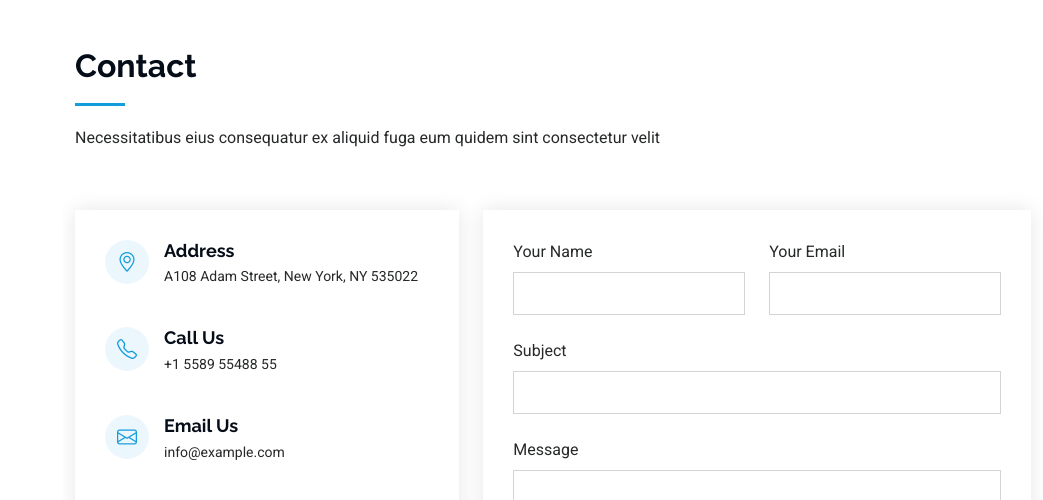
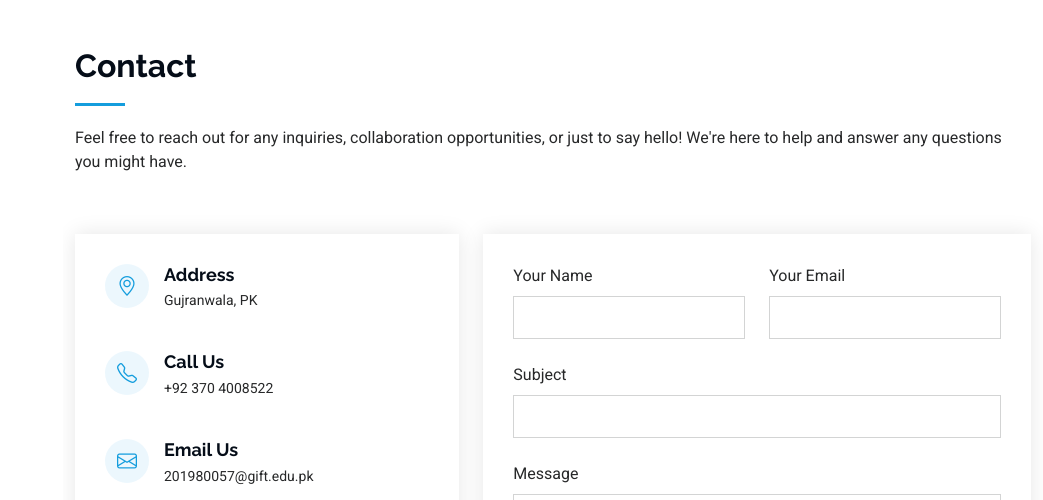
Before and after one commit to HaseebAhmed934/MyResume, a plain HTML site: page index.html in a window 1280 px wide. Shown: the part 5420-5920 px from the top of the page, without its empty margins (237-1280 px from the left). Drawn offline with Linux system fonts and the light colour scheme; grey boxes are pictures that could not be loaded.

Commit message:
Update index.html

```diff
--- a/index.html
+++ b/index.html
@@ -577,7 +577,7 @@
       <!-- Section Title -->
       <div class="container section-title" data-aos="fade-up">
         <h2>Contact</h2>
-        <p>Necessitatibus eius consequatur ex aliquid fuga eum quidem sint consectetur velit</p>
+        <p>Feel free to reach out for any inquiries, collaboration opportunities, or just to say hello! We're here to help and answer any questions you might have.</p>
       </div><!-- End Section Title -->
 
       <div class="container" data-aos="fade-up" data-aos-delay="100">
@@ -591,7 +591,7 @@
                 <i class="bi bi-geo-alt flex-shrink-0"></i>
                 <div>
                   <h3>Address</h3>
-                  <p>A108 Adam Street, New York, NY 535022</p>
+                  <p>Gujranwala, PK</p>
                 </div>
               </div><!-- End Info Item -->
 
@@ -599,7 +599,7 @@
                 <i class="bi bi-telephone flex-shrink-0"></i>
                 <div>
                   <h3>Call Us</h3>
-                  <p>+1 5589 55488 55</p>
+                  <p>+92 370 4008522</p>
                 </div>
               </div><!-- End Info Item -->
 
@@ -607,7 +607,7 @@
                 <i class="bi bi-envelope flex-shrink-0"></i>
                 <div>
                   <h3>Email Us</h3>
-                  <p>info@example.com</p>
+                  <p>201980057@gift.edu.pk</p>
                 </div>
               </div><!-- End Info Item -->
 
```
